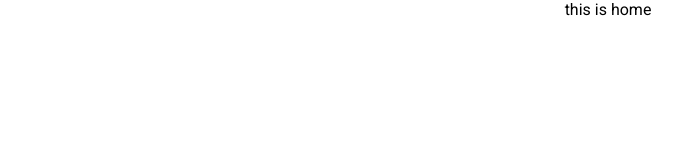
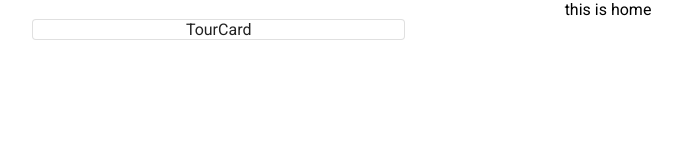
Before and after one commit to kaderabdul79/TourGuide, a React (Create React App) app: page / in a window 1280 px wide. Shown: the top 160 px of the page, without its empty margins (32-714 px from the left). Built offline with nearby package versions, Linux system fonts and the light colour scheme.

Commit message:
include material UI and add container,grid and paper

```diff
--- a/src/components/Home/Home.js
+++ b/src/components/Home/Home.js
@@ -1,9 +1,18 @@
 import React from 'react';
+import TourCard from './TourCard/TourCard';
+import Container from '@mui/material/Container';
+import Grid from '@mui/material/Grid';
 
 const Home = () => {
     return (
         <div>
             this is home
+            <Container>
+                <Grid container spacing={2}>
+                    <TourCard></TourCard>
+                </Grid>
+            </Container>
+
         </div>
     );
 };
--- /dev/null
+++ b/src/components/Home/TourCard/TourCard.js
@@ -0,0 +1,16 @@
+import React from 'react';
+import Paper from '@mui/material/Paper';
+import Grid from '@mui/material/Grid';
+
+const TourCard = () => {
+    return (
+        <Grid item xs={4}>
+            <Paper elevation={3} variant="outlined" >
+                TourCard
+            </Paper>
+        </Grid>
+
+    );
+};
+
+export default TourCard;
```
